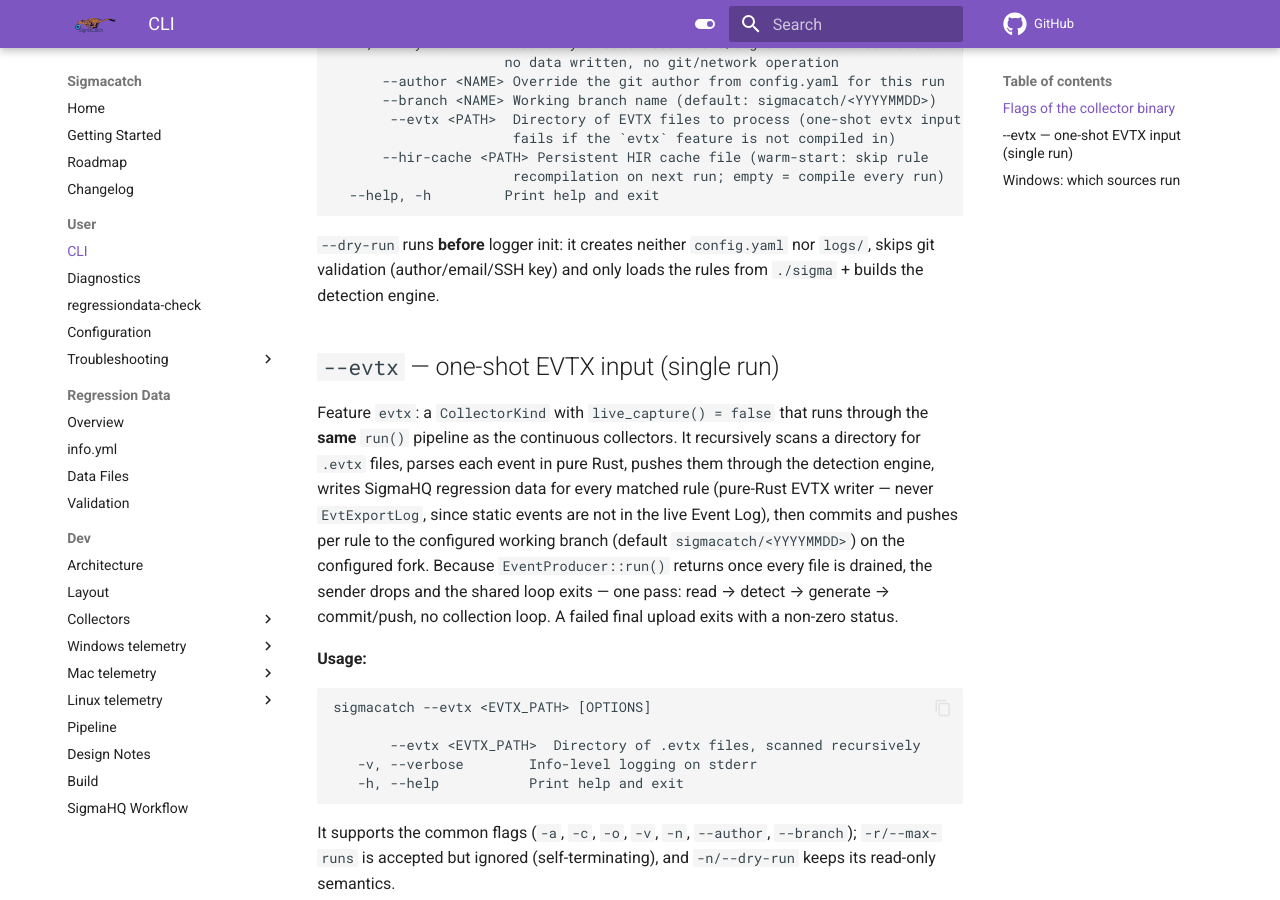
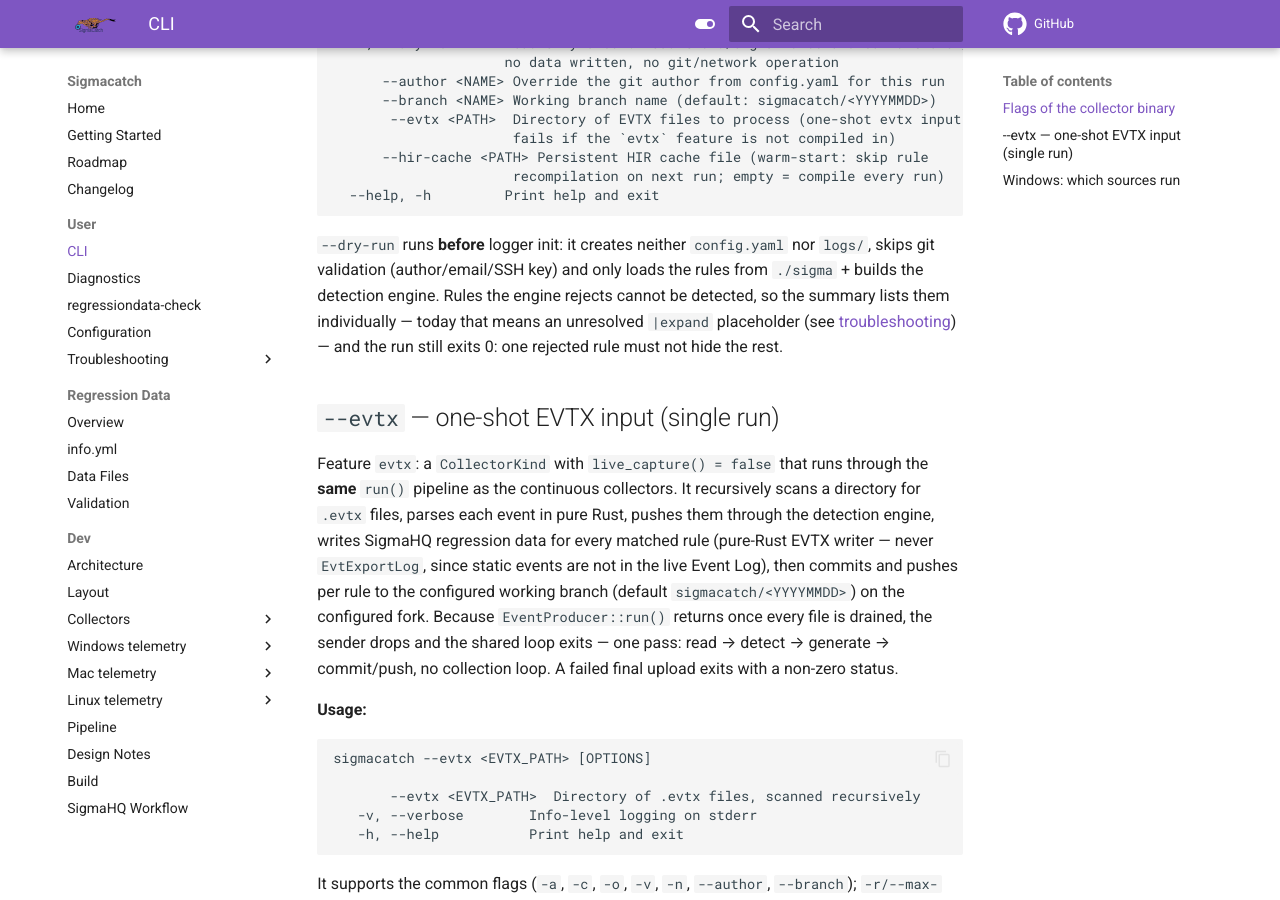
Before and after one commit to frack113/sigmacatch, an MkDocs documentation site: the page built from docs/user/cli.md, in a window 1280 px wide and 900 px high, scrolled down 617 px. Built offline with MkDocs 1.6.1 and Material for MkDocs 9.7.7, drawn with Linux system fonts in a browser that asks for light colours; comment, search, counter and statistics services are not loaded.

Commit message:
📚 docs: state what the dry-run reports for rejected rules
A dry-run now lists the rules the engine rejects (an unresolved `|expand`
placeholder) and still exits 0. Say so where the flag is documented, and
link the troubleshooting entry that explains the skip.

```diff
--- a/docs/user/cli.md
+++ b/docs/user/cli.md
@@ -35,7 +35,11 @@ sigmacatch [OPTIONS]
 
 `--dry-run` runs **before** logger init: it creates neither `config.yaml`
 nor `logs/`, skips git validation (author/email/SSH key) and only loads the
-rules from `./sigma` + builds the detection engine.
+rules from `./sigma` + builds the detection engine. Rules the engine rejects
+cannot be detected, so the summary lists them individually — today that means
+an unresolved `|expand` placeholder (see
+[troubleshooting](troubleshooting/run.md#a-rule-is-skipped-for-an-unresolved-expand-placeholder)) —
+and the run still exits 0: one rejected rule must not hide the rest.
 
 ## `--evtx` — one-shot EVTX input (single run)
 
```
